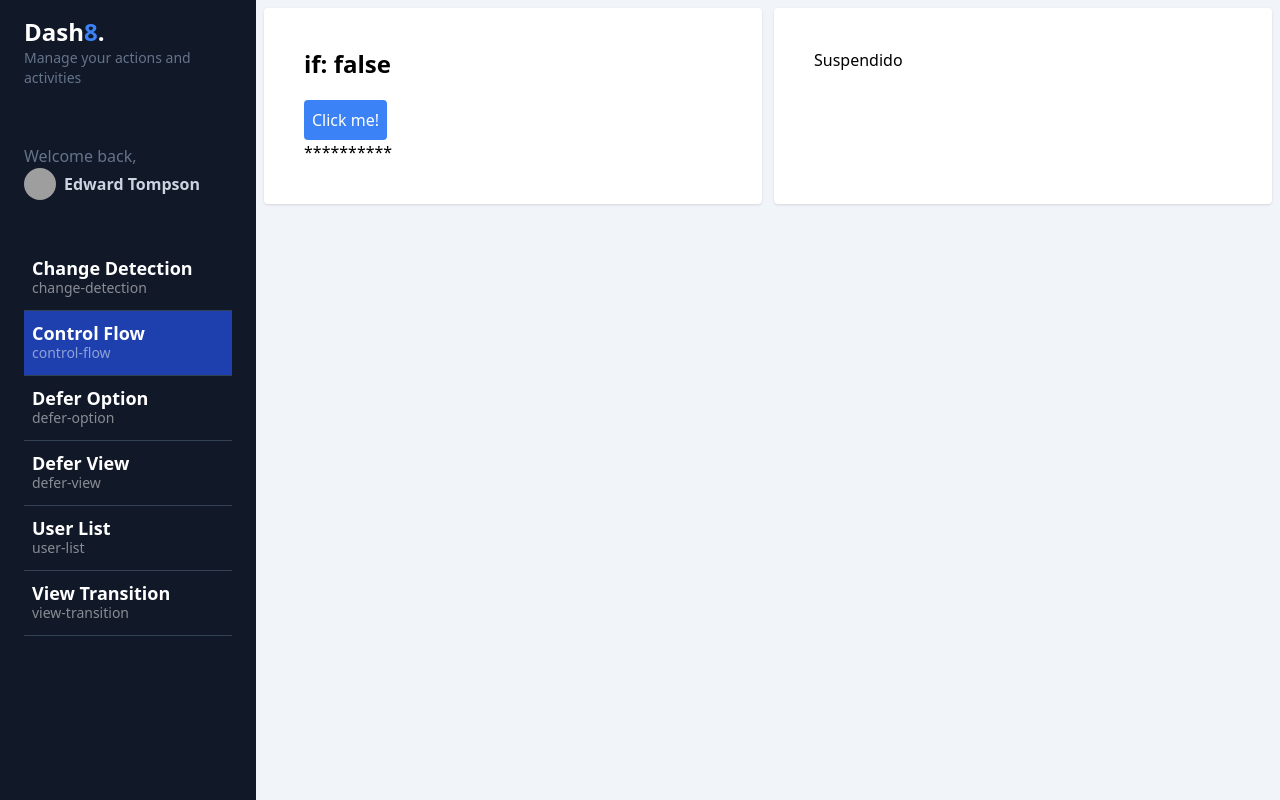
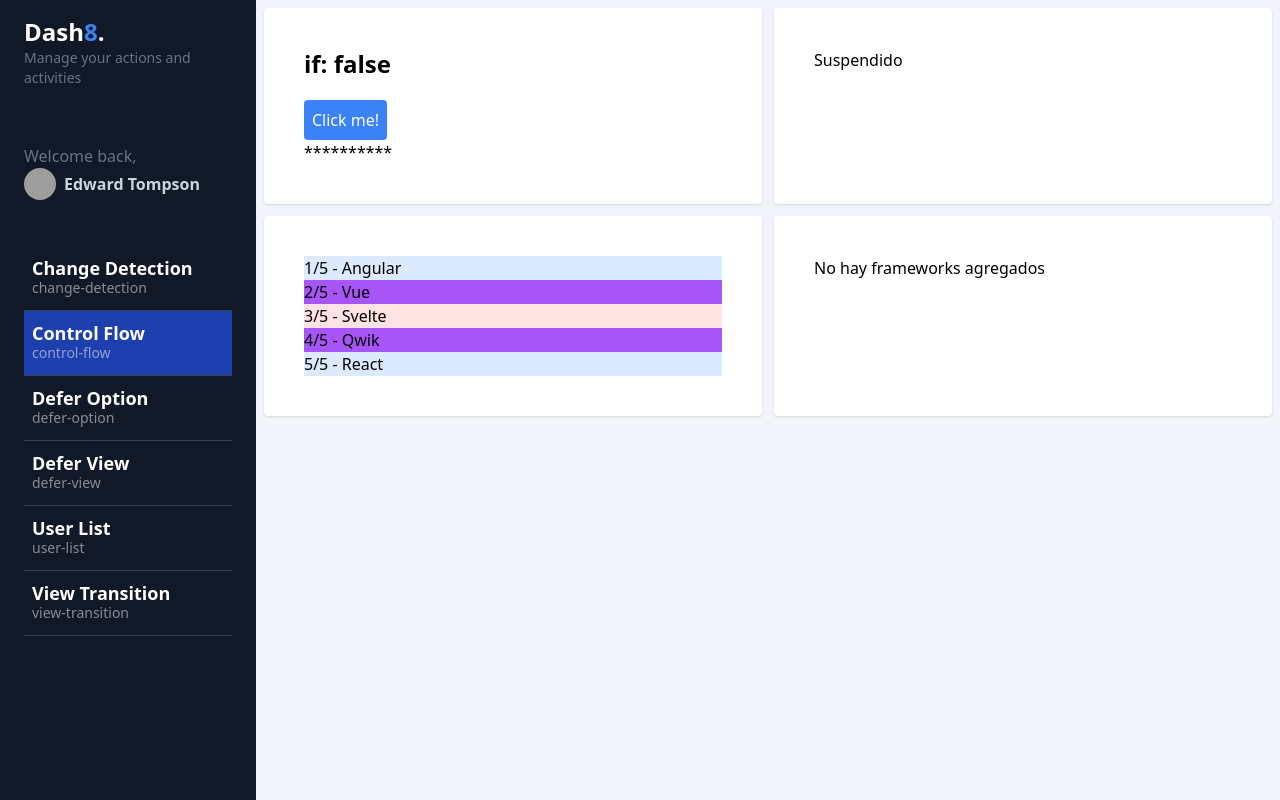
Before and after one commit to JimmyCabIni/my-dashboard, an Angular app: page /dashboard/control-flow in a window 1280 px wide. Built offline with nearby package versions, Linux system fonts and the light colour scheme; grey boxes are pictures that could not be loaded.

Commit message:
Control Flow - @For

```diff
--- a/src/app/dashboard/pages/control-flow/control-flow.component.html
+++ b/src/app/dashboard/pages/control-flow/control-flow.component.html
@@ -36,5 +36,33 @@
 
   </div>
 
+  <!-- @for -->
+  <div class="bg-white rounded shadow p-10">
+
+    <ul>
+      @for (framework of frameworks(); track framework;
+      let i = $index, first = $first, last = $last, even = $even, odd = $odd, count = $count ) {
+        <li [class]="{
+          'bg-red-100': even && !first && !last,
+          'bg-purple-500': odd && !first && !last,
+          'bg-blue-100': first || last,
+        }">
+          {{ i + 1 }}/{{ count }} - {{ framework}}
+        </li>
+      }
+    </ul>
+
+</div>
+
+<div class="bg-white rounded shadow p-10">
+  <ul>
+    @for (framework of frameworks2(); track $index) {
+      <li>{{ framework}}</li>
+    } @empty {
+      <li>No hay frameworks agregados</li>
+    }
+  </ul>
+</div>
+
 
 </section>
--- a/src/app/dashboard/pages/control-flow/control-flow.component.ts
+++ b/src/app/dashboard/pages/control-flow/control-flow.component.ts
@@ -14,6 +14,9 @@
   public showContent = signal(false);
   public grade = signal<Grade>('F');
 
+  public frameworks = signal(['Angular', 'Vue', 'Svelte', 'Qwik', 'React']);
+  public frameworks2 = signal([]);
+
   public toggleContent() {
     this.showContent.update( value => !value )
 
```
